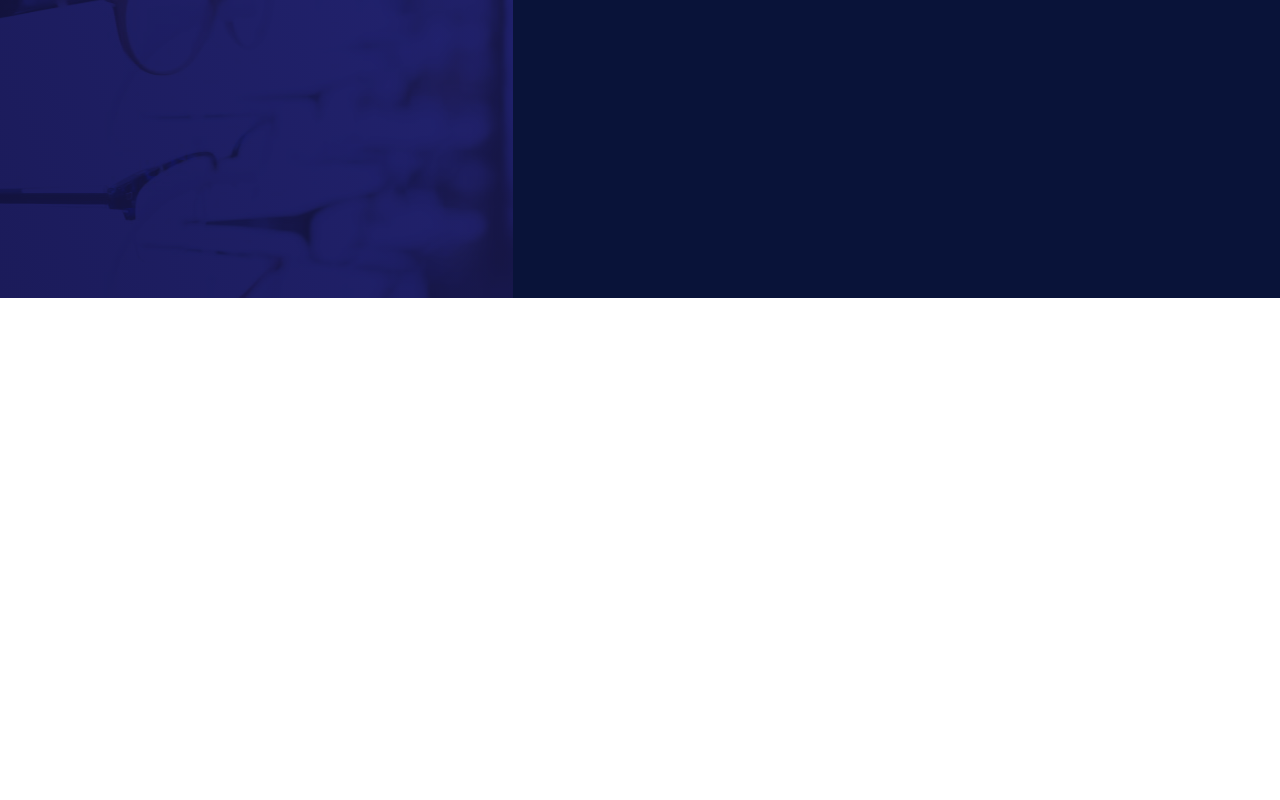
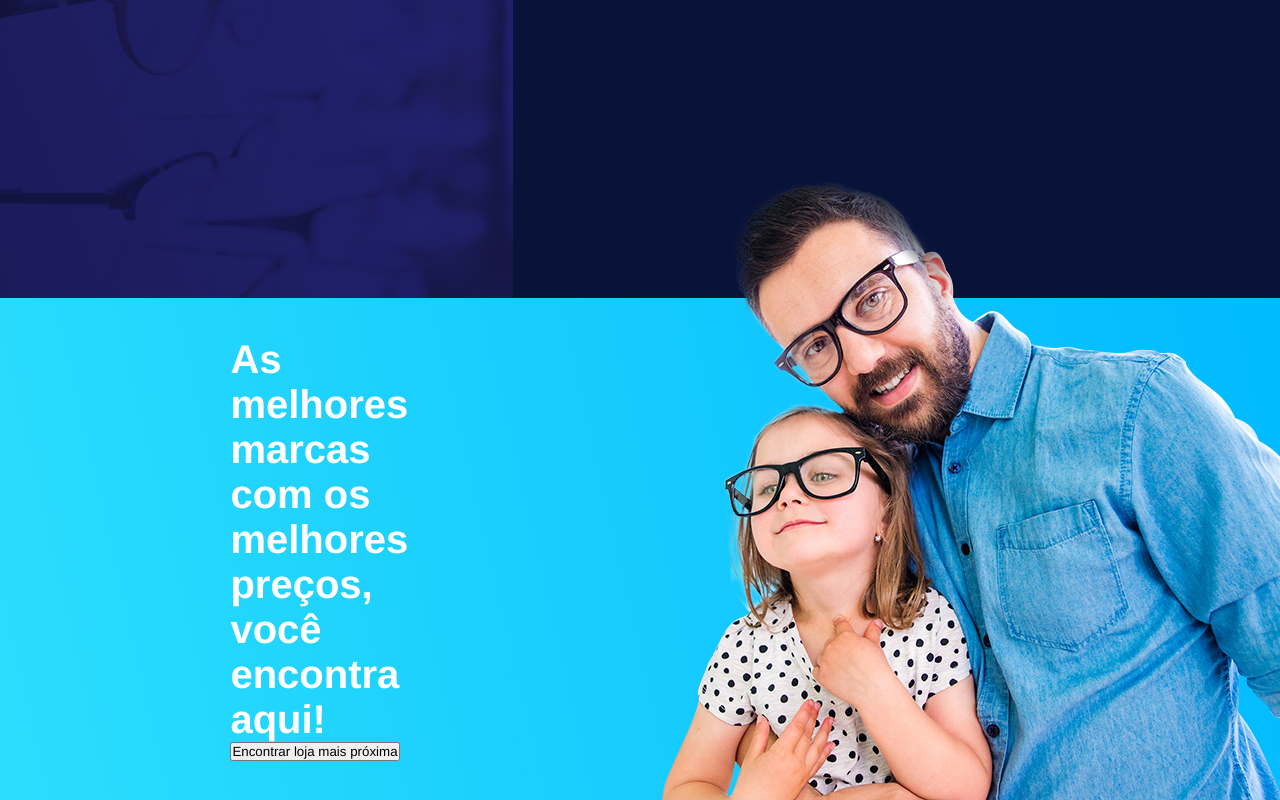
Before and after one commit to RudolfoSousa/oticas-html, a plain HTML site: page index.html in a window 1280 px wide. Shown: the part 1645-2445 px from the top of the page. Before the commit the page ends 1943 px from the top, so only its background shows below. Drawn offline with Linux system fonts and the light colour scheme.

Commit message:
melhores marcas - 1920 sem icones e sem imagem de fundo

```diff
--- a/css/main.css
+++ b/css/main.css
@@ -289,8 +289,12 @@
 	display: flex;
 	align-items: center;
 	flex-direction: column;
+	opacity: .2;
+	transition: .2s;
+}
+#corporate .swiper-container.swiper-brands .swiper-slide.swiper-slide-next .card,
+#corporate .swiper-container.swiper-brands .swiper-slide.swiper-slide-prev .card{
 	opacity: .4;
-	transition: .2s;
 }
 #corporate .swiper-container.swiper-brands .swiper-slide.swiper-slide-active{
 	width: 570px !important;
@@ -340,3 +344,26 @@
 	margin-top: 8px;
 }
 /*end corporate*/
+
+/*best brands*/
+#best-brands{
+	transform: translateZ(11px);
+	background: transparent linear-gradient(257deg, #00BAFF 0%, #2CDDFD 100%) 0% 0% no-repeat padding-box;
+	max-height: 504px;
+}
+#best-brands .best-brands-wrapper{
+	display: flex;
+	align-items: center;
+	margin-left: 18%;
+}
+#best-brands .best-brands-wrapper h3{
+	font-size: 40px;
+	font-weight: bold;
+	color: #ffffff;
+	max-width: 570px;
+}
+#best-brands .best-brands-wrapper img{
+	max-width: 950px;
+	margin-top: -130px;
+}
+/*end best brands*/
--- a/index.html
+++ b/index.html
@@ -180,6 +180,17 @@
 					</div>
 				</div>
 			</section>
+			<section id="best-brands">
+				<div class="best-brands-wrapper">
+					<div>
+						<h3>As melhores marcas com os melhores preços, você encontra aqui!</h3>
+						<button>Encontrar loja mais próxima</button>
+					</div>
+					<div>
+						<img src="images/pai-filha.png" alt="">
+					</div>
+				</div>
+			</section>
 		</main>
 		<footer>
 
```
Also changed, not shown: images/pai-filha.png (added), 1 other file.
